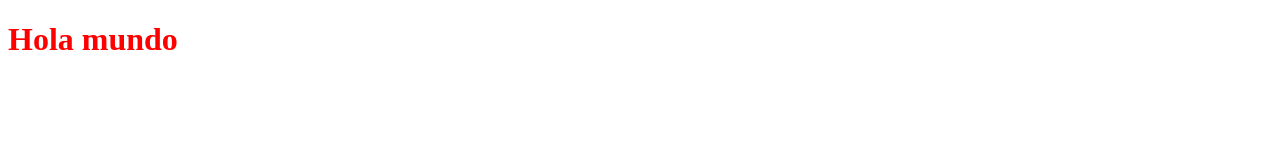
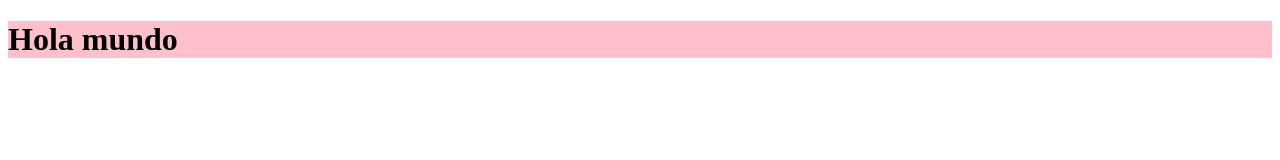
Before and after one commit to msarroca/git-demo, a plain HTML site: page index.html in a window 1280 px wide. Drawn offline with Linux system fonts and the light colour scheme.

Commit message:
background-pink

```diff
--- a/index.html
+++ b/index.html
@@ -12,7 +12,7 @@
   </head>
 
   <body>
-    <h1 style="color:red">Hola mundo</h1>
+    <h1 style="background: pink">Hola mundo</h1>
   </body>
 
 </html>
```
